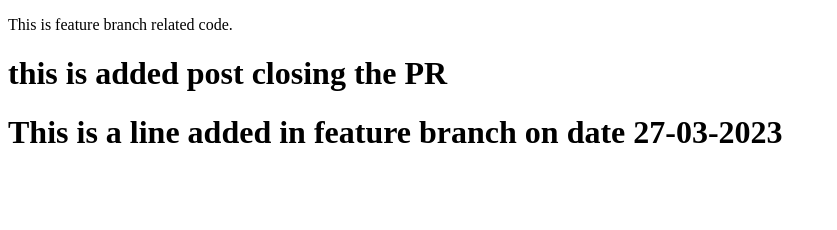
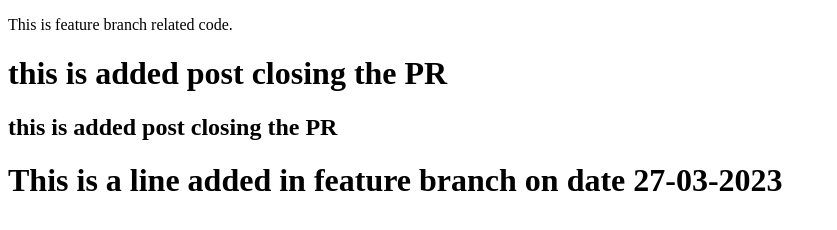
Before and after one commit to ashokbuttowski/deployRepo, a plain HTML site: page Feature.html in a window 1280 px wide. Shown: the whole page, without its empty margins (0-837 px from the left). Drawn offline with Linux system fonts and the light colour scheme.

Commit message:
Update Feature.html

```diff
--- a/Feature.html
+++ b/Feature.html
@@ -6,7 +6,7 @@
 <p>This is feature branch related code.</p>
 <!-- Comments are not displayed in the browser -->
 <h1> this is added post closing the PR </h1>
-
+<h2> this is added post closing the PR </h2>
 <h1>This is a line added in feature branch on date 27-03-2023</h1> <!--correction-->
 </body>
 </html>
```
